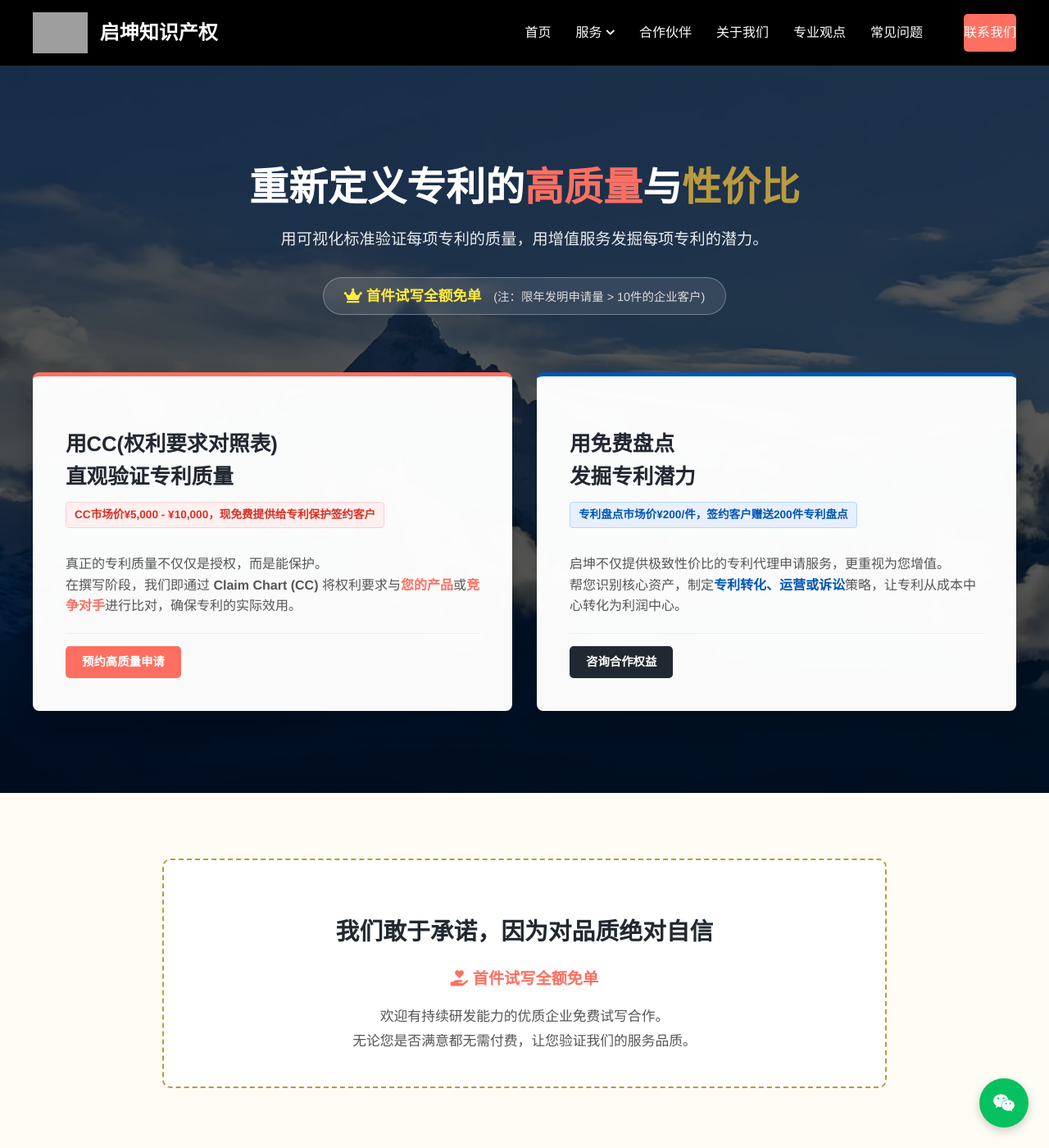
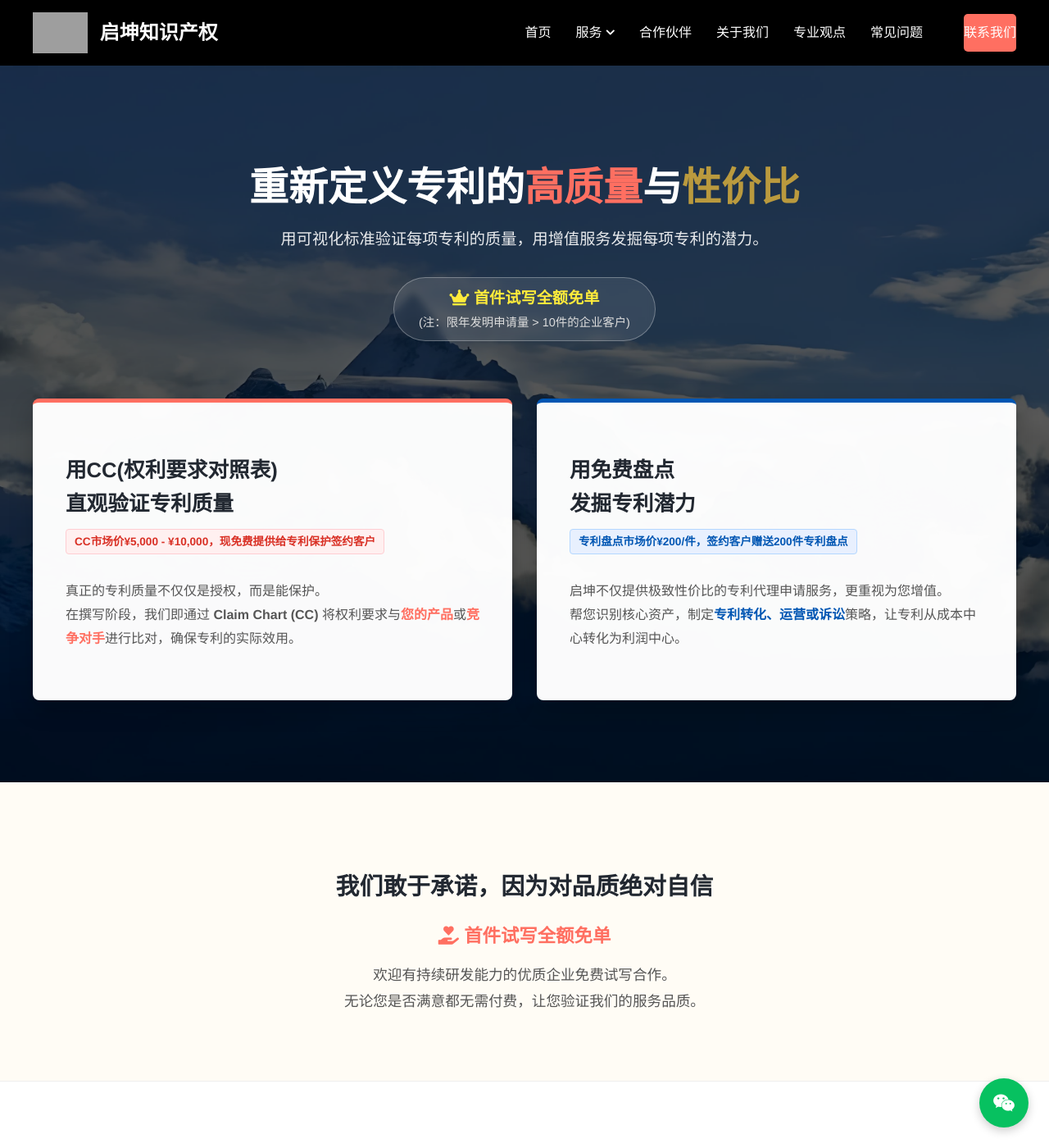
Before and after one commit to inventmain/qikunip, a Jekyll site: the page index-1.html, which Jekyll copies as it is, in a window 1280 px wide and 1400 px high. Shown: the whole window at 82% size. Built offline with Jekyll 4.4.1, drawn with Linux system fonts in a browser that asks for light colours; some of the changed text lies outside the part shown; grey boxes are pictures that could not be loaded.

Commit message:
Update index-1.html

```diff
--- a/index-1.html
+++ b/index-1.html
@@ -62,10 +62,18 @@
             display: inline-block;
             background: rgba(255, 255, 255, 0.1);
             border: 1px solid rgba(255, 255, 255, 0.3);
-            padding: 8px 25px;
+            padding: 10px 30px; /* 增加一点内边距 */
             border-radius: 50px;
             margin-bottom: 50px;
             backdrop-filter: blur(5px);
+            text-decoration: none; /* 去掉下划线 */
+            transition: transform 0.3s, background 0.3s;
+            text-align: center; /* 确保内部文字居中 */
+            cursor: pointer;
+        }
+        .hero-tag:hover {
+            transform: scale(1.05);
+            background: rgba(255, 255, 255, 0.2);
         }
 
         /* Hero内部的双卡片 Grid */
@@ -85,11 +94,17 @@
             box-shadow: 0 10px 30px rgba(0,0,0,0.2);
             color: var(--dark-color);
             position: relative;
-            transition: transform 0.3s ease;
+            transition: transform 0.3s ease, box-shadow 0.3s ease;
+            text-decoration: none; /* 去掉链接下划线 */
+            display: block; /* 占满 Grid 单元格 */
+            cursor: pointer;
         }
-        .hero-card:hover { transform: translateY(-5px); }
+        .hero-card:hover {
+            transform: translateY(-5px);
+            box-shadow: 0 15px 40px rgba(0,0,0,0.3);
+        }
         .hero-card h2 { text-align: left; font-size: 1.6em; margin-bottom: 10px; color: var(--dark-color); }
-        .hero-card p { color: #555; margin-bottom: 20px; font-size: 1em; }
+        .hero-card p { color: #555; margin-bottom: 20px; font-size: 1em; line-height: 1.8; }
 
         /* 价值标签样式 */
         .value-tag {
@@ -113,8 +128,23 @@
         @keyframes scroll-left { 0% { transform: translateX(0); } 100% { transform: translateX(-50%); } }
         @keyframes scroll-right { 0% { transform: translateX(-50%); } 100% { transform: translateX(0); } }
 
+        /* Trust Section 调整 */
         .trust-section { padding: 80px 0; background: #fffcf5; border-bottom: 1px solid #eee; }
-        .trust-content { max-width: 800px; margin: 0 auto; text-align: center; border: 2px dashed var(--secondary-color); padding: 40px; border-radius: 10px; background: #fff; }
+        /* 移除了 trust-content 的边框样式，改为简单布局 */
+
+        .trust-link {
+            text-decoration: none;
+            color: var(--cta-color);
+            font-size: 1.4em;
+            font-weight: bold;
+            display: inline-block;
+            margin-bottom: 15px;
+            transition: color 0.3s;
+        }
+        .trust-link:hover {
+            color: #e65a4c;
+            text-decoration: underline;
+        }
 
         .team-section { background: var(--gray-color); padding: 80px 0; }
         .main-partners-grid { display: grid; grid-template-columns: repeat(auto-fit, minmax(400px, 1fr)); gap: 40px; margin-top: 40px; }
@@ -162,7 +192,6 @@
             .hero { padding: 60px 0; }
             .hero h1 { font-size: 2em; }
             .hero-grid { grid-template-columns: 1fr; }
-            .trust-content { padding: 20px; }
             .main-partners-grid { grid-template-columns: 1fr; gap: 20px; }
             .partner-card .header { flex-direction: column; text-align: center; }
             .partner-card .header img { margin-right: 0; margin-bottom: 15px; }
@@ -219,16 +248,17 @@
                 </h1>
                 <p class="subtitle">用可视化标准验证每项专利的质量，用增值服务发掘每项专利的潜力。</p>
 
-                <div class="hero-tag">
-                    <span style="color: #ffeb3b; font-weight: bold; font-size: 1.1em;">
+                <a href="#" class="hero-tag open-contact-modal-trigger">
+                    <span style="color: #ffeb3b; font-weight: bold; font-size: 1.2em;">
                         <i class="fas fa-crown"></i> 首件试写全额免单
                     </span>
-                    <span style="color: #ddd; font-size: 0.9em; margin-left: 10px;">(注：限年发明申请量 > 10件的企业客户)</span>
-                </div>
+                    <br>
+                    <span style="color: #ddd; font-size: 0.9em;">(注：限年发明申请量 > 10件的企业客户)</span>
+                </a>
 
                 <div class="hero-grid">
 
-                    <div class="hero-card" style="border-top: 5px solid var(--cta-color);">
+                    <a href="#" class="hero-card open-contact-modal-trigger" style="border-top: 5px solid var(--cta-color);">
                         <h2>用CC(权利要求对照表)<br>直观验证专利质量</h2>
                         <div class="value-tag" style="background: #fff0f0; color: #d93025; border: 1px solid #ffcdd2;">
                             CC市场价¥5,000 - ¥10,000，现免费提供给专利保护签约客户
@@ -237,12 +267,9 @@
                             真正的专利质量不仅仅是授权，而是能保护。<br>
                             在撰写阶段，我们即通过 <strong>Claim Chart (CC)</strong> 将权利要求与<span style="color: var(--cta-color); font-weight:bold;">您的产品</span>或<span style="color: var(--cta-color); font-weight:bold;">竞争对手</span>进行比对，确保专利的实际效用。
                         </p>
-                        <div style="border-top: 1px solid #eee; padding-top: 15px; margin-top: auto; display: flex; justify-content: space-between; align-items: center;">
-                            <a href="#" class="btn-main open-contact-modal-trigger" style="padding: 8px 20px; font-size: 0.9em;">预约高质量申请</a>
-                        </div>
-                    </div>
+                    </a>
 
-                    <div class="hero-card" style="border-top: 5px solid var(--primary-color);">
+                    <a href="#" class="hero-card open-contact-modal-trigger" style="border-top: 5px solid var(--primary-color);">
                         <h2>用免费盘点<br>发掘专利潜力</h2>
                         <div class="value-tag" style="background: #e8f0fe; color: var(--primary-color); border: 1px solid #b3d7ff;">
                             专利盘点市场价¥200/件，签约客户赠送200件专利盘点
@@ -251,27 +278,24 @@
                             启坤不仅提供极致性价比的专利代理申请服务，更重视为您增值。<br>
                             帮您识别核心资产，制定<span style="color: var(--primary-color); font-weight:bold;">专利转化、运营或诉讼</span>策略，让专利从成本中心转化为利润中心。
                         </p>
-                        <div style="border-top: 1px solid #eee; padding-top: 15px; margin-top: auto; display: flex; justify-content: space-between; align-items: center;">
-                            <a href="#" class="btn-main open-contact-modal-trigger" style="background: var(--dark-color); padding: 8px 20px; font-size: 0.9em;">咨询合作权益</a>
-                        </div>
-                    </div>
+                    </a>
 
                 </div>
             </div>
         </section>
 
         <section class="trust-section">
-            <div class="container">
-                <div class="trust-content">
-                    <h2 style="font-size: 1.8em; margin-bottom: 20px;">我们敢于承诺，因为对品质绝对自信</h2>
-                    <div style="font-size: 1.2em; color: var(--cta-color); font-weight: bold; margin-bottom: 15px;">
-                        <i class="fas fa-hand-holding-heart"></i> 首件试写全额免单
-                    </div>
-                    <p style="font-size: 1.05em; color: #555; line-height: 1.8; margin: 0;">
-                        欢迎有持续研发能力的优质企业免费试写合作。<br>
-                        无论您是否满意都无需付费，让您验证我们的服务品质。
-                    </p>
-                </div>
+            <div class="container text-center">
+                <h2 style="font-size: 1.8em; margin-bottom: 20px;">我们敢于承诺，因为对品质绝对自信</h2>
+
+                <a href="#" class="trust-link open-contact-modal-trigger">
+                    <i class="fas fa-hand-holding-heart"></i> 首件试写全额免单
+                </a>
+
+                <p style="font-size: 1.1em; color: #555; line-height: 1.8; margin: 0 auto; max-width: 800px;">
+                    欢迎有持续研发能力的优质企业免费试写合作。<br>
+                    无论您是否满意都无需付费，让您验证我们的服务品质。
+                </p>
             </div>
         </section>
 
@@ -280,13 +304,8 @@
                 <h3>我们服务的客户与合作伙伴</h3>
                 <div class="logo-wall">
                     <div class="logo-slider row-1">
-                        <img src="images/client-logo-a.png" alt="客户A公司Logo"><img src="images/client-logo-b.png" alt="客户B公司Logo"><img src="images/client-logo-c.png" alt="客户C公司Logo"><img src="images/client-logo-d.png" alt="客户D公司Logo"><img src="images/client-logo-e.png" alt="客户E公司Logo"><img src="images/client-logo-f.png" alt="客户F公司Logo">
-                        <img src="images/client-logo-a.png" alt="客户A公司Logo"><img src="images/client-logo-b.png" alt="客户B公司Logo"><img src="images/client-logo-c.png" alt="客户C公司Logo"><img src="images/client-logo-d.png" alt="客户D公司Logo"><img src="images/client-logo-e.png" alt="客户E公司Logo"><img src="images/client-logo-f.png" alt="客户F公司Logo">
-                    </div>
-                    <div style="height: 20px;"></div>
-                    <div class="logo-slider row-2">
-                         <img src="images/partner-logo-g.png" alt="合作伙伴G公司Logo"><img src="images/partner-logo-h.png" alt="合作伙伴H公司Logo"><img src="images/partner-logo-i.png" alt="合作伙伴I公司Logo"><img src="images/partner-logo-j.png" alt="合作伙伴J公司Logo"><img src="images/partner-logo-k.png" alt="合作伙伴K公司Logo"><img src="images/partner-logo-l.png" alt="合作伙伴L公司Logo">
-                         <img src="images/partner-logo-g.png" alt="合作伙伴G公司Logo"><img src="images/partner-logo-h.png" alt="合作伙伴H公司Logo"><img src="images/partner-logo-i.png" alt="合作伙伴I公司Logo"><img src="images/partner-logo-j.png" alt="合作伙伴J公司Logo"><img src="images/partner-logo-k.png" alt="合作伙伴K公司Logo"><img src="images/partner-logo-l.png" alt="合作伙伴L公司Logo">
+                        <img src="images/client-logo-a.png" alt="Client Logo"><img src="images/client-logo-b.png" alt="Client Logo"><img src="images/client-logo-c.png" alt="Client Logo"><img src="images/client-logo-d.png" alt="Client Logo"><img src="images/client-logo-e.png" alt="Client Logo"><img src="images/client-logo-f.png" alt="Client Logo">
+                        <img src="images/client-logo-a.png" alt="Client Logo"><img src="images/client-logo-b.png" alt="Client Logo"><img src="images/client-logo-c.png" alt="Client Logo"><img src="images/client-logo-d.png" alt="Client Logo"><img src="images/client-logo-e.png" alt="Client Logo"><img src="images/client-logo-f.png" alt="Client Logo">
                     </div>
                 </div>
             </div>
@@ -323,19 +342,19 @@
                 <div class="other-partners-grid">
                     <div class="partner-card-simple">
                         <h3>谭梁镌<span class="title">合伙人</span></h3>
-                        <p>拥有律师执业资格，并具备爱立信研发、国家知识产权局和企业多重背景。独特的“技术发明者”+“法律守护者”背景，让他能深入技术底层，为您构建最坚固的专利壁垒。</p>
+                        <p>拥有律师执业资格，并具备爱立信研发、国家知识产权局和企业多重背景。独特的“技术发明者”+“法律守护者”背景。</p>
                     </div>
                     <div class="partner-card-simple">
                         <h3>吴晓佟<span class="title">合伙人</span></h3>
-                        <p>13年大客户服务经验，技术与法律复合背景。她能确保您的专利变现项目获得最高效、最顺畅的管理与执行，是您最可靠的“项目管家”。</p>
+                        <p>13年大客户服务经验，技术与法律复合背景。是您最可靠的“项目管家”。</p>
                     </div>
                     <div class="partner-card-simple">
                         <h3>黄可峻<span class="title">合伙人</span></h3>
-                        <p>国内顶尖的生物医药领域IP专家，辉瑞“伟哥”专利案主办律师。在高风险、高回报的生物医药领域，他处理高复杂度诉讼的顶尖能力是您实现高额回报的关键保障。</p>
+                        <p>国内顶尖的生物医药领域IP专家，辉瑞“伟哥”专利案主办律师。</p>
                     </div>
                      <div class="partner-card-simple">
                         <h3>周奇<span class="title">顾问合伙人</span></h3>
-                        <p>国家知识产权领军人才，曾主导中国移动、百度、美团等巨头的知产战略。当您的专利需要与行业巨头博弈时，他的经验和行业地位是您至关重要的战略资源。</p>
+                        <p>国家知识产权领军人才，曾主导中国移动、百度、美团等巨头的知产战略。</p>
                     </div>
                 </div>
             </div>
```
Also changed, not shown: other parts of index-1.html (+1 -0 lines).
